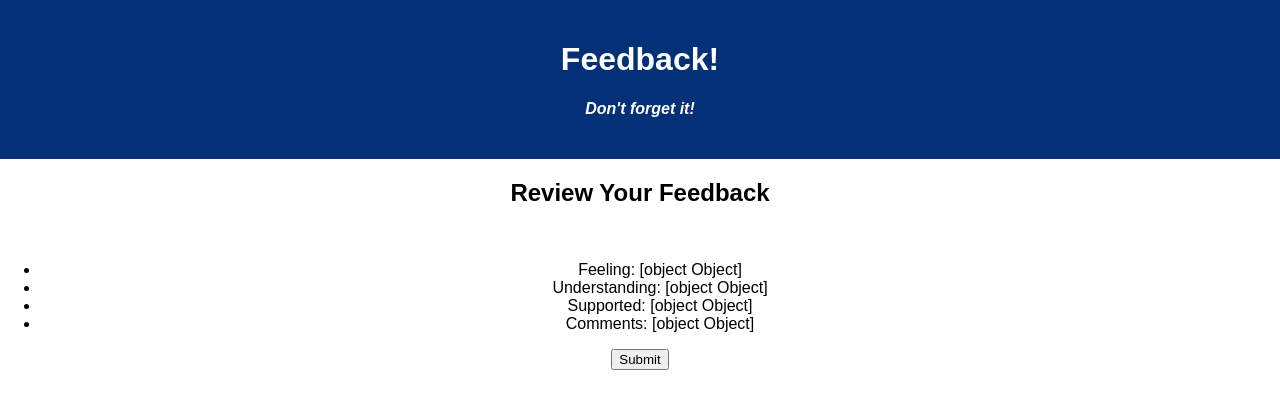
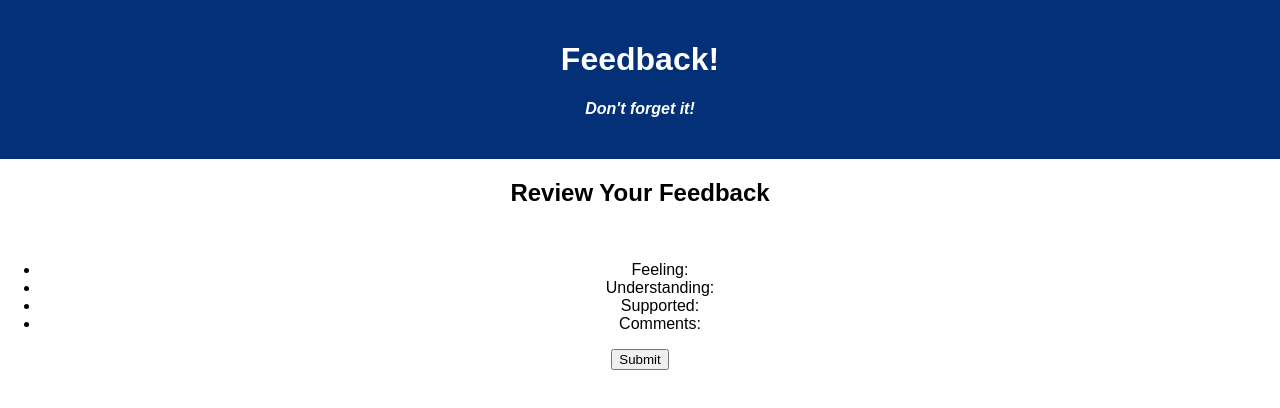
Before and after one commit to iavue/weekend-redux-feedback-loop, a React (Create React App) app: page /#/review in a window 1280 px wide. Shown: the top 408 px of the page. Built offline with nearby package versions, Linux system fonts and the light colour scheme.

Commit message:
added more comments. edited the way to access values from the store in the review component

```diff
--- a/src/components/Comments/Comments.jsx
+++ b/src/components/Comments/Comments.jsx
@@ -8,7 +8,7 @@ function Comments() {
     const dispatch = useDispatch();
     const history = useHistory();
 
-    function storeTheInput() {
+    function storeTheInput(event) {
         event.preventDefault();
 
         // dispatch
@@ -28,9 +28,12 @@ function Comments() {
             <form onSubmit={storeTheInput}>
                 <input
                     type="text"
-                    placeholder="Comments?"
+                    placeholder="comments"
+                    min="1"
+                    max="5"
+                    name="comments"
                     value={newComments.comments}
-                    onChange={(event) => setComments(event.target.value)}
+                    onChange={(event) => setComments({...newComments, comments: event.target.value})}
                     />
                 <button type="submit">Next</button>
             </form>
--- a/src/components/Review/Review.jsx
+++ b/src/components/Review/Review.jsx
@@ -7,10 +7,13 @@ function Review() {
 
     const history = useHistory();
 
-    const feeling = useSelector(store => store.feelingInput);
-    const understanding = useSelector(store => store.understandingInput);
-    const supported = useSelector(store => store.supportedInput);
-    const comments = useSelector(store => store.commentsInput);
+    const feeling = useSelector(store => store.feelingInput.feeling);
+    const understanding = useSelector(store => store.understandingInput.understanding);
+    const supported = useSelector(store => store.supportedInput.supported);
+    const comments = useSelector(store => store.commentsInput.comments);
+
+    console.log('Feeling:', feeling);
+    console.log('Understanding:', understanding);
 
     let feedback = {
         feeling: feeling,
@@ -37,10 +40,10 @@ function Review() {
             <h2>Review Your Feedback</h2>
             <br />
             <ul>
-                <li>Feeling: {feeling.toString()}</li>
-                <li>Understanding: {understanding.toString()}</li>
-                <li>Supported: {supported.toString()}</li>
-                <li>Comments: {comments.toString()}</li>
+                <li>Feeling: {feeling}</li>
+                <li>Understanding: {understanding}</li>
+                <li>Supported: {supported}</li>
+                <li>Comments: {comments}</li>
             </ul>
             <button onClick={handleSubmit}>Submit</button>
         </div>
--- a/src/components/Supported/Supported.jsx
+++ b/src/components/Supported/Supported.jsx
@@ -8,7 +8,7 @@ function Supported() {
     const dispatch = useDispatch();
     const history = useHistory();
 
-    function storeTheInput() {
+    function storeTheInput(event) {
         event.preventDefault();
 
         // dispatch
@@ -28,9 +28,12 @@ function Supported() {
             <form onSubmit={storeTheInput}>
                 <input
                     type="number"
-                    placeholder="Supported?"
+                    placeholder="supported rating"
+                    min="1"
+                    max="5"
+                    name="supported"
                     value={newSupported.supported}
-                    onChange={(event) => setSupported(event.target.value)}
+                    onChange={(event) => setSupported({...newSupported, supported: event.target.value})}
                     />
                 <button type="submit">Next</button>
             </form>
--- a/src/components/Understanding/Understanding.jsx
+++ b/src/components/Understanding/Understanding.jsx
@@ -8,7 +8,7 @@ function Understanding() {
     const dispatch = useDispatch();
     const history = useHistory();
 
-    function storeTheInput() {
+    function storeTheInput(event) {
         event.preventDefault();
 
         // dispatch
@@ -28,9 +28,12 @@ function Understanding() {
             <form onSubmit={storeTheInput}>
                 <input
                     type="number"
-                    placeholder="Understanding?"
+                    placeholder="understanding rating"
+                    min="1"
+                    max="5"
+                    name="understanding"
                     value={newUnderstanding.understanding}
-                    onChange={(event) => setUnderstanding(event.target.value)}
+                    onChange={(event) => setUnderstanding({...newUnderstanding, understanding: event.target.value})}
                     />
                 <button type="submit">Next</button>
             </form>
```
Also changed, not shown: src/components/Feeling/Feeling.jsx (line endings or trailing spaces).
